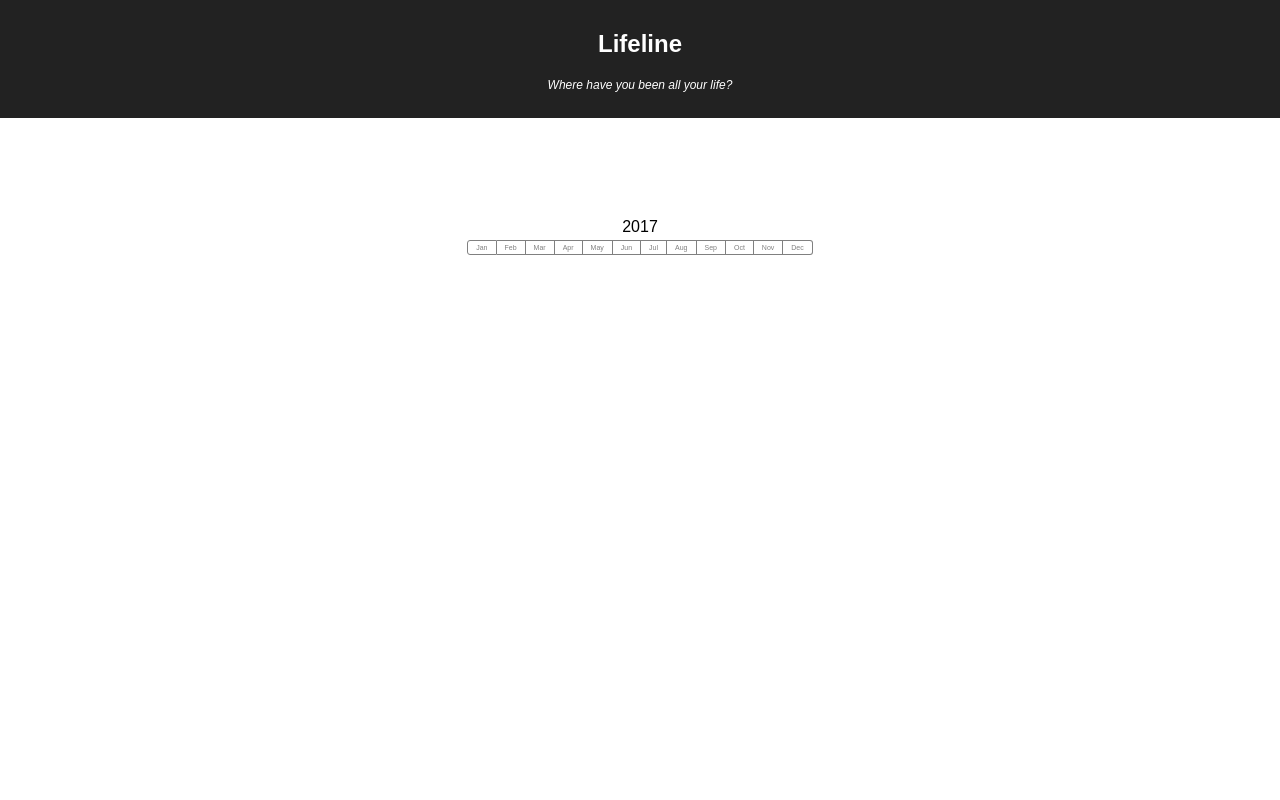
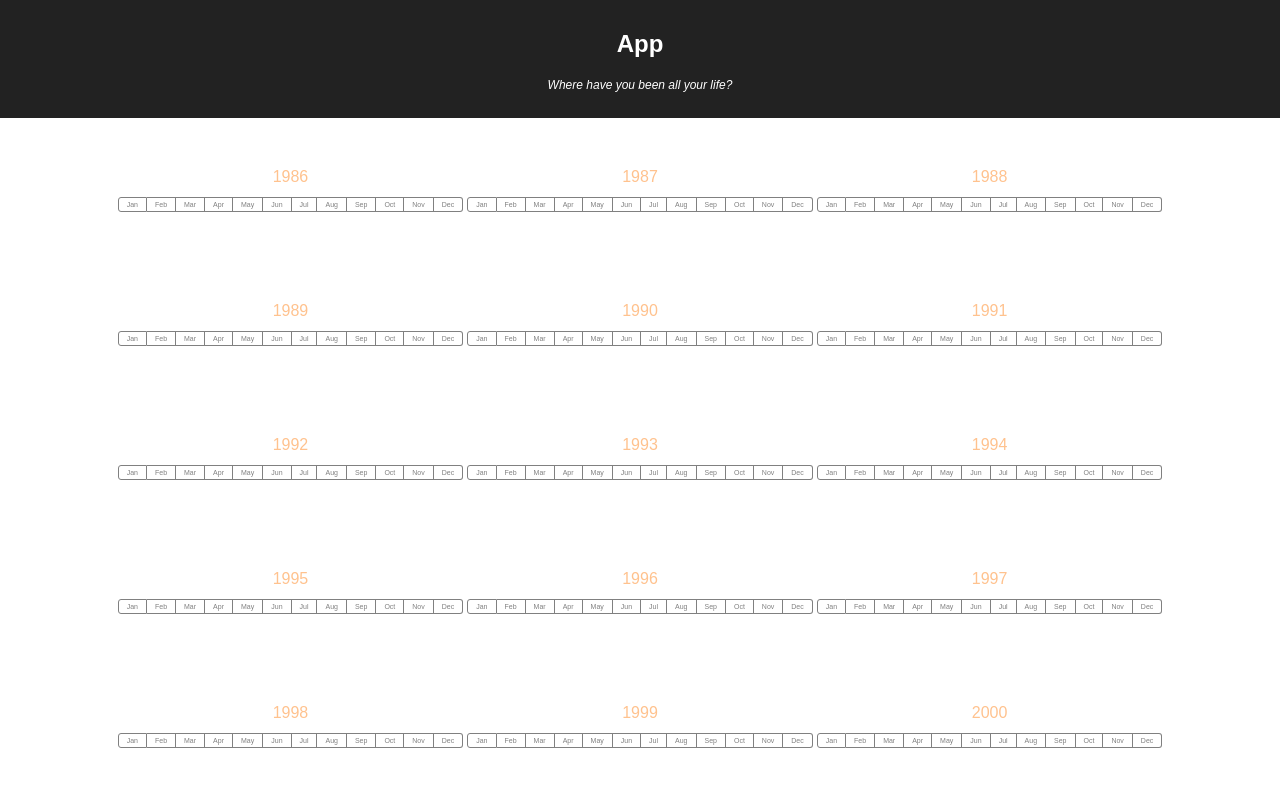
Before and after one commit to JojSh/lifeline, a React (Create React App) app: page / in a window 1280 px wide. Shown: the top 800 px of the page. Built offline with nearby package versions, Linux system fonts and the light colour scheme.

Commit message:
add all years from birth to now

```diff
--- a/src/Lifeline.css
+++ b/src/App.css
@@ -1,13 +1,13 @@
-.Lifeline {
+.App {
   text-align: center;
 }
 
-.Lifeline-logo {
-  animation: Lifeline-logo-spin infinite 20s linear;
+.App-logo {
+  animation: App-logo-spin infinite 20s linear;
   height: 80px;
 }
 
-.Lifeline-header {
+.App-header {
   background-color: #222;
   /*height: 50px;*/
   padding: 10px;
@@ -15,7 +15,7 @@
   color: white;
 }
 
-.Lifeline-intro {
+.App-intro {
   font-size: large;
 }
 
@@ -25,8 +25,18 @@ h4 {
   font-size: 12px;
 }
 
+.timeline {
+  display: block;
+}
+
 .Year {
-  padding-top: 100px;
+  padding: 50px 2px 40px 2px;
+  display: inline-block;
+}
+
+.year-title {
+  color: #ffc28e;
+  padding-bottom: 7px;
 }
 
 .Month {
@@ -36,7 +46,6 @@ h4 {
   font-size: 7px;
   border: 1px solid grey;
   border-left: none;
-      /*border-radius: 3px;*/
 }
 
 .Month:first-child {
--- /dev/null
+++ b/src/App.js
@@ -0,0 +1,27 @@
+import React, { Component } from 'react'
+import './App.css'
+import Year from './components/Year'
+import sampleData from './sampleData'
+
+class App extends Component {
+
+  render () {
+    const birthYear = sampleData.birthDate.getFullYear()
+    const thisYear = new Date().getFullYear()
+    const yearsSinceBirth = []
+    for (var i = birthYear; i < thisYear; i++) yearsSinceBirth.push(i)
+    return (
+      <div className='App'>
+        <div className='App-header'>
+          <h2>App</h2>
+          <h4>Where have you been all your life?</h4>
+        </div>
+        <div className='timeline'>
+          {yearsSinceBirth.map((year) => < Year year={year} />)}
+        </div>
+      </div>
+    )
+  }
+}
+
+export default App
--- a/src/Lifeline.js
+++ /dev/null
@@ -1,20 +0,0 @@
-import React, { Component } from 'react'
-import './Lifeline.css'
-import Year from './components/Year'
-import sampleData from './sampleData'
-
-class Lifeline extends Component {
-  render () {
-    return (
-      <div className='Lifeline' birthDate={sampleData.birthDate}>
-        <div className='Lifeline-header'>
-          <h2>Lifeline</h2>
-          <h4>Where have you been all your life?</h4>
-        </div>
-        <Year year={new Date().getFullYear()} />
-      </div>
-    )
-  }
-}
-
-export default Lifeline
--- a/src/components/Year.js
+++ b/src/components/Year.js
@@ -5,22 +5,12 @@ class Year extends Component {
 
   render () {
     const thisYear = this.props.year
+    const months = ['Jan', 'Feb', 'Mar', 'Apr', 'May', 'Jun', 'Jul', 'Aug', 'Sep', 'Oct', 'Nov', 'Dec']
     return (
       <div className='Year'>
-        <div>{thisYear}</div>
-        <div className='monthsWrapper'>
-          <Month name={'Jan'} />
-          <Month name={'Feb'} />
-          <Month name={'Mar'} />
-          <Month name={'Apr'} />
-          <Month name={'May'} />
-          <Month name={'Jun'} />
-          <Month name={'Jul'} />
-          <Month name={'Aug'} />
-          <Month name={'Sep'} />
-          <Month name={'Oct'} />
-          <Month name={'Nov'} />
-          <Month name={'Dec'} />
+        <div className='year-title'>{thisYear}</div>
+        <div className='months-wrapper'>
+          {months.map((monthName) => <Month name={monthName} />)}
         </div>
       </div>
     )
--- a/src/index.js
+++ b/src/index.js
@@ -1,8 +1,8 @@
 import React from 'react';
 import ReactDOM from 'react-dom';
 import './index.css';
-import Lifeline from './Lifeline';
+import App from './App';
 import registerServiceWorker from './registerServiceWorker';
 
-ReactDOM.render(<Lifeline />, document.getElementById('root'));
+ReactDOM.render(<App />, document.getElementById('root'));
 registerServiceWorker();
```
